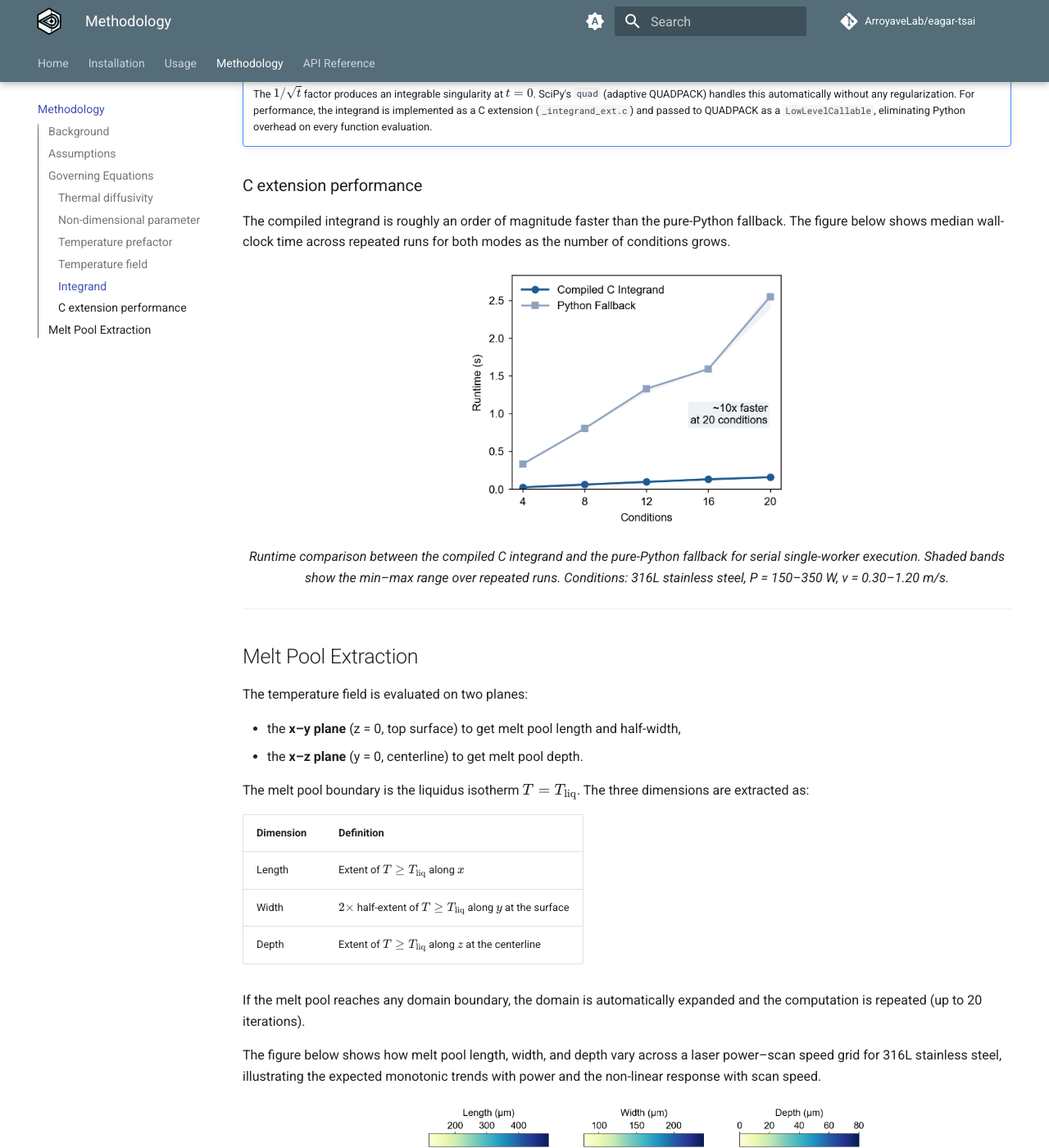
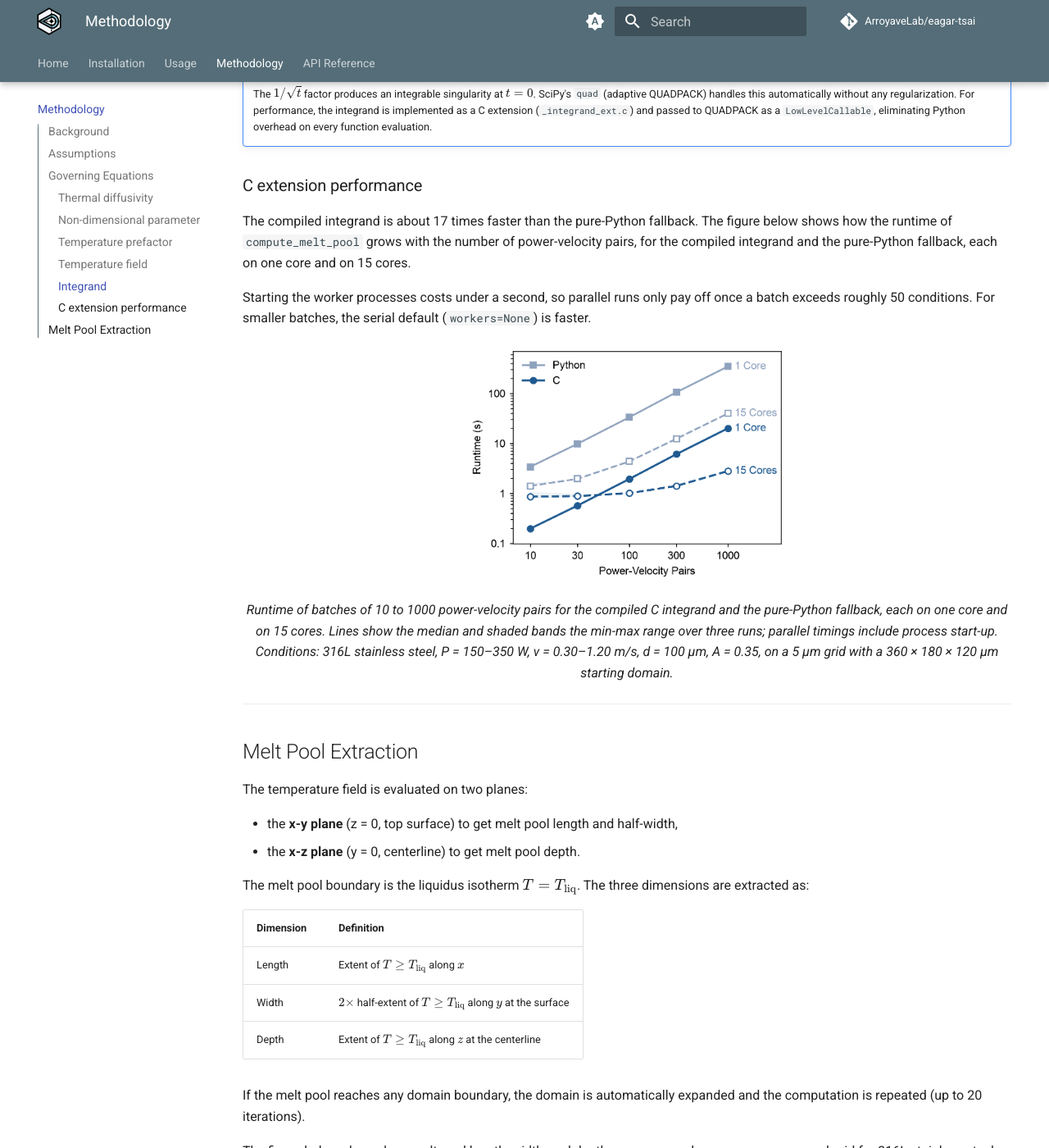
Before and after one commit to ArroyaveLab/eagar-tsai, an MkDocs documentation site: the page built from docs/methodology.md, in a window 1280 px wide and 1400 px high, scrolled down 2164 px. Shown: the whole window at 82% size. Built offline with MkDocs 1.6.1 and Material for MkDocs 9.7.7, drawn with Linux system fonts in a browser that asks for light colours; comment, search, counter and statistics services are not loaded; some of the changed text lies outside the part shown.

Commit message:
Refine performance benchmarks in methodology docs

```diff
--- a/docs/methodology.md
+++ b/docs/methodology.md
@@ -2,7 +2,7 @@
 
 ## Background
 
-The Eagar–Tsai model (1983) provides an analytical solution for the steady-state temperature field produced by a Gaussian laser beam moving at constant velocity over a semi-infinite solid. It is widely used in additive manufacturing and laser welding research to estimate melt pool geometry without the cost of full finite-element simulations.
+The Eagar-Tsai model (1983) provides an analytical solution for the steady-state temperature field produced by a Gaussian laser beam moving at constant velocity over a semi-infinite solid. It is widely used in additive manufacturing and laser welding research to estimate melt pool geometry without the cost of full finite-element simulations.
 
 **References:**
 
@@ -80,11 +80,13 @@ $$
 
 ### C extension performance
 
-The compiled integrand is roughly an order of magnitude faster than the pure-Python fallback. The figure below shows median wall-clock time across repeated runs for both modes as the number of conditions grows.
+The compiled integrand is about 17 times faster than the pure-Python fallback. The figure below shows how the runtime of `compute_melt_pool` grows with the number of power-velocity pairs, for the compiled integrand and the pure-Python fallback, each on one core and on 15 cores.
+
+Starting the worker processes costs under a second, so parallel runs only pay off once a batch exceeds roughly 50 conditions. For smaller batches, the serial default (`workers=None`) is faster.
 
 <figure markdown="span" style="width: 100%; display: block; text-align: center;">
-    ![Benchmark comparing C integrand and Python fallback runtime as a function of number of conditions](img/benchmark.png){ width="400" }
-    <figcaption style="display: block; width: 100%; max-width: 100%;">Runtime comparison between the compiled C integrand and the pure-Python fallback for serial single-worker execution. Shaded bands show the min–max range over repeated runs. Conditions: 316L stainless steel, P = 150–350 W, v = 0.30–1.20 m/s.</figcaption>
+    ![Benchmark comparing C integrand and Python fallback runtime as a function of the number of power-velocity pairs](img/benchmark.png){ width="400" }
+    <figcaption style="display: block; width: 100%; max-width: 100%;">Runtime of batches of 10 to 1000 power-velocity pairs for the compiled C integrand and the pure-Python fallback, each on one core and on 15 cores. Lines show the median and shaded bands the min-max range over three runs; parallel timings include process start-up. Conditions: 316L stainless steel, P = 150–350 W, v = 0.30–1.20 m/s, d = 100 µm, A = 0.35, on a 5 µm grid with a 360 × 180 × 120 µm starting domain.</figcaption>
 </figure>
 
 ---
@@ -93,8 +95,8 @@ The compiled integrand is roughly an order of magnitude faster than the pure-Pyt
 
 The temperature field is evaluated on two planes:
 
-- the **x–y plane** (z = 0, top surface) to get melt pool length and half-width,
-- the **x–z plane** (y = 0, centerline) to get melt pool depth.
+- the **x-y plane** (z = 0, top surface) to get melt pool length and half-width,
+- the **x-z plane** (y = 0, centerline) to get melt pool depth.
 
 The melt pool boundary is the liquidus isotherm $T = T_\mathrm{liq}$. The three dimensions are extracted as:
 
@@ -106,9 +108,9 @@ The melt pool boundary is the liquidus isotherm $T = T_\mathrm{liq}$. The three
 
 If the melt pool reaches any domain boundary, the domain is automatically expanded and the computation is repeated (up to 20 iterations).
 
-The figure below shows how melt pool length, width, and depth vary across a laser power–scan speed grid for 316L stainless steel, illustrating the expected monotonic trends with power and the non-linear response with scan speed.
+The figure below shows how melt pool length, width, and depth vary across a laser power-scan speed grid for 316L stainless steel, illustrating the expected monotonic trends with power and the non-linear response with scan speed.
 
 <figure markdown="span" style="width: 100%; display: block; text-align: center;">
     ![Melt pool length, width, and depth as a function of laser power and scan velocity for 316L stainless steel](img/melt_dimensions_sweep.png){ width="600" }
-    <figcaption style="display: block; width: 100%; max-width: 100%;">Melt pool length, width, and depth as a function of laser power and scan velocity for 316L stainless steel (T<sub>liq</sub> = 1700 K, k = 30 W/(m·K), ρ = 7800 kg/m³, c<sub>p</sub> = 700 J/(kg·K)). Beam parameters: d = 100 µm, A = 0.35. Grid: P = 150–350 W in 25 W steps (9 points), v = 0.30–1.20 m/s in 0.15 m/s steps (7 points).</figcaption>
+    <figcaption style="display: block; width: 100%; max-width: 100%;">Melt pool length, width, and depth as a function of laser power and scan velocity for 316L stainless steel (T<sub>liq</sub> = 1700 K, k = 30 W/(m·K), ρ = 7800 kg/m³, c<sub>p</sub> = 700 J/(kg·K)). Beam parameters: d = 100 µm, A = 0.35. Grid: P = 150–350 W in 25 W steps (9 points), v = 0.30–1.20 m/s in 0.15 m/s steps (7 points), with a 5 µm spatial resolution.</figcaption>
 </figure>
```
Also changed, not shown: docs/img/benchmark.png, docs/img/melt_dimensions_sweep.png.
